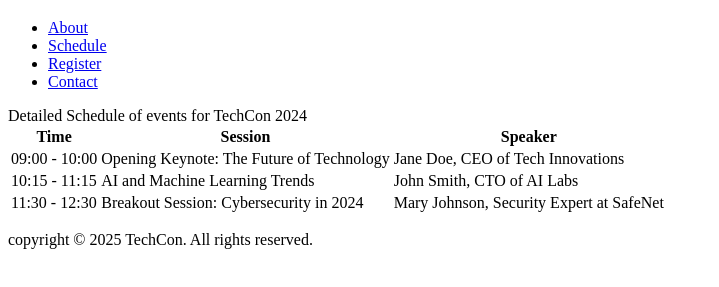
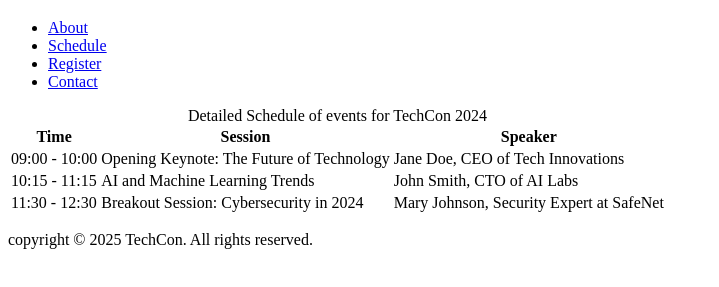
Before and after one commit to QhamaOngezwa/TechCon_HTML, a plain HTML site: page techcon_website/schedule.html in a window 1280 px wide. Shown: the part 61-348 px from the top of the page, without its empty margins (0-719 px from the left). Drawn offline with Linux system fonts and the light colour scheme.

Commit message:
Fix caption placement in schedule.html

```diff
--- a/techcon_website/schedule.html
+++ b/techcon_website/schedule.html
@@ -18,10 +18,9 @@
       </nav>
     </header>
     <main>
-      <caption>
-        Detailed Schedule of events for TechCon 2024
-      </caption>
+
       <table>
+        <caption>Detailed Schedule of events for TechCon 2024</caption>
         <thead>
           <tr>
             <th scope="col">Time</th>
```
